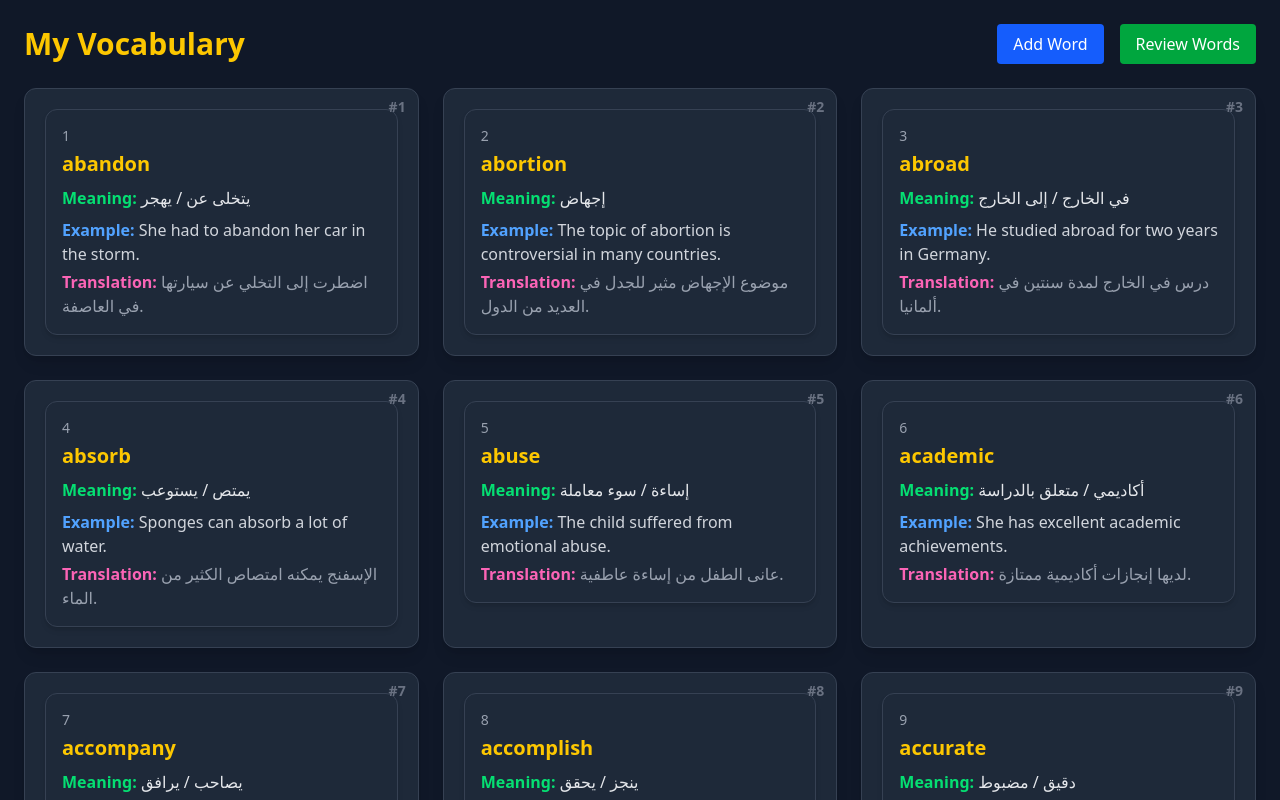
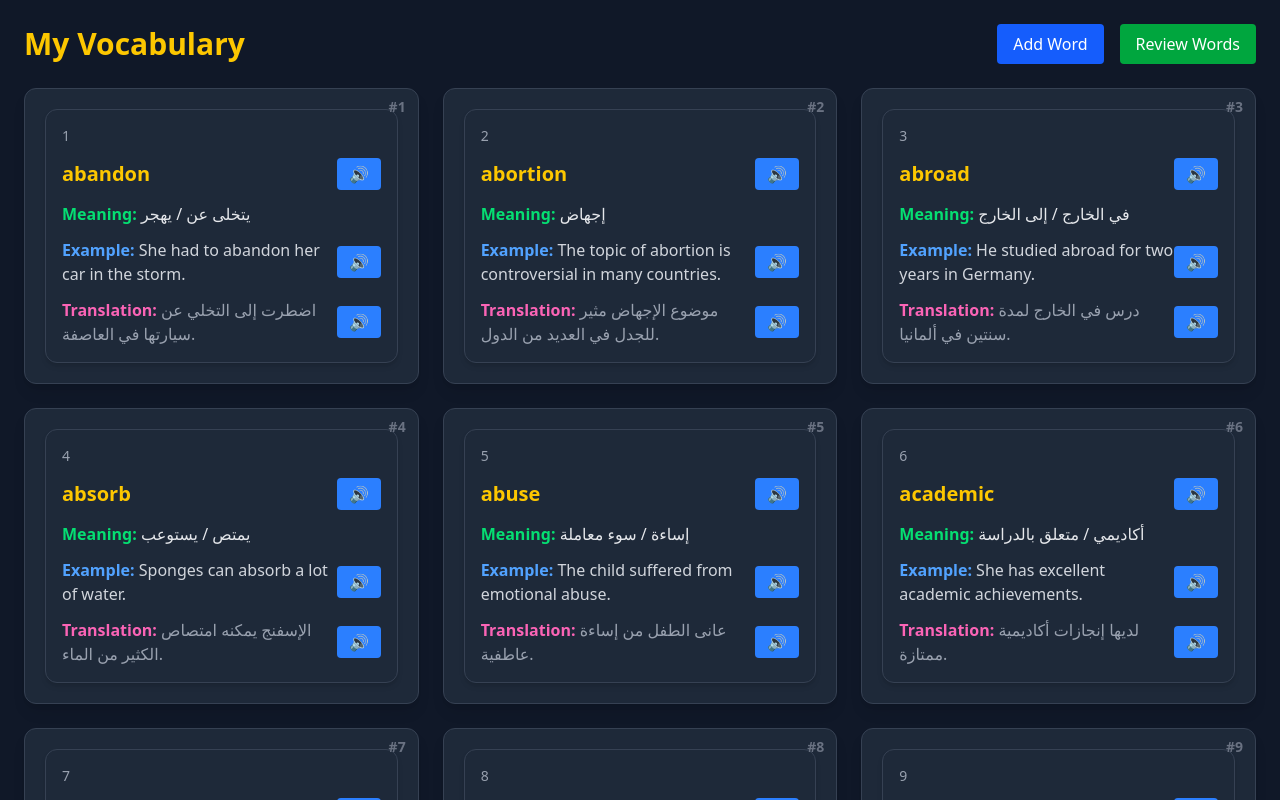
Before and after one commit to Abdullah-Ali-Alarwi/Alerwi-englsih-word, a Next.js app: page / in a window 1280 px wide. Shown: the top 800 px of the page. Built offline with nearby package versions, Linux system fonts and the light colour scheme.

Commit message:
add reading voice

```diff
--- a/app/components/WordCard.tsx
+++ b/app/components/WordCard.tsx
@@ -1,6 +1,6 @@
 // components/WordCard.tsx
 interface WordCardProps {
-  id: number; // رقم الكلمة
+  id: number;
   word: string;
   meaning: string;
   example: string;
@@ -8,21 +8,57 @@ interface WordCardProps {
 }
 
 export default function WordCard({ id, word, meaning, example, exampleTranslation }: WordCardProps) {
+  const speakText = (text: string, lang: string = "en-US") => {
+    if ("speechSynthesis" in window) {
+      const utterance = new SpeechSynthesisUtterance(text);
+      utterance.lang = lang;
+      window.speechSynthesis.speak(utterance);
+    } else {
+      alert("Speech synthesis not supported in this browser.");
+    }
+  };
+
   return (
-    <div className="bg-gray-800 text-gray-100 p-4 rounded-xl shadow-md border border-gray-700 hover:shadow-lg transition-shadow">
-      {/* رقم الكلمة أعلى البطاقة */}
-      <p className="text-sm text-gray-400 mb-1">{id}</p>
+    <div className="bg-gray-800 text-gray-100 p-4 rounded-xl shadow-md border border-gray-700 hover:shadow-lg transition-shadow space-y-3">
+      <p className="text-sm text-gray-400">{id}</p>
 
-      <h2 className="text-xl font-bold text-yellow-400 mb-2">{word}</h2>
-      <p className="text-gray-200 mb-2">
+      <div className="flex items-center justify-between">
+        <h2 className="text-xl font-bold text-yellow-400">{word}</h2>
+        <button
+          onClick={() => speakText(word)}
+          className="bg-blue-500 hover:bg-blue-600 text-white px-3 py-1 rounded"
+        >
+          🔊
+        </button>
+      </div>
+
+      <p className="text-gray-200">
         <span className="font-semibold text-green-400">Meaning:</span> {meaning}
       </p>
-      <p className="text-gray-300 mb-1">
-        <span className="font-semibold text-blue-400">Example:</span> {example}
-      </p>
-      <p className="text-gray-400">
-        <span className="font-semibold text-pink-400">Translation:</span> {exampleTranslation}
-      </p>
+
+      <div className="flex items-center justify-between">
+        <p className="text-gray-300">
+          <span className="font-semibold text-blue-400">Example:</span> {example}
+        </p>
+        <button
+          onClick={() => speakText(example)}
+          className="bg-blue-500 hover:bg-blue-600 text-white px-3 py-1 rounded"
+        >
+          🔊
+        </button>
+      </div>
+
+      <div className="flex items-center justify-between">
+        <p className="text-gray-400">
+          <span className="font-semibold text-pink-400">Translation:</span> {exampleTranslation}
+        </p>
+        <button
+          onClick={() => speakText(exampleTranslation, "ar-SA")}
+          className="bg-blue-500 hover:bg-blue-600 text-white px-3 py-1 rounded"
+        >
+          🔊
+        </button>
+      </div>
     </div>
   );
 }
--- a/app/page.tsx
+++ b/app/page.tsx
@@ -35,9 +35,11 @@ export default function HomePage() {
 
       {/* Content */}
       {words.length === 0 ? (
-        <p className="text-gray-400 text-lg">
-          No words yet! Add new words to start building your vocabulary.
+       <div className="w-full h-full flex justify-center items-center">
+         <p className="text-gray-400 text-lg m-auto mt-[250px]">
+         loading...
         </p>
+       </div>
       ) : (
         <div className="grid grid-cols-1 md:grid-cols-2 lg:grid-cols-3 gap-6">
           {words.map((w, index) => (
```
